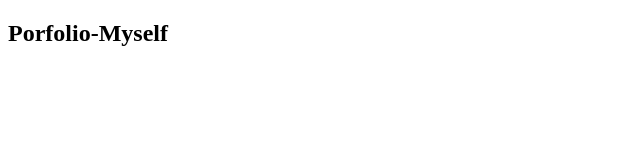
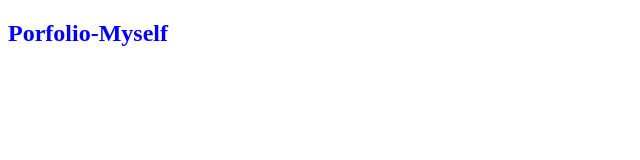
Before and after one commit to learnwithvijith/portfolio, a plain HTML site: page index.html in a window 1280 px wide. Shown: the whole page, without its empty margins (0-640 px from the left). Drawn offline with Linux system fonts and the light colour scheme.

Commit message:
style added

```diff
--- /dev/null
+++ b/css/styles.css
@@ -0,0 +1,3 @@
+h2{
+    color: blue;
+}
--- a/index.html
+++ b/index.html
@@ -4,6 +4,7 @@
     <meta charset="UTF-8">
     <meta name="viewport" content="width=device-width, initial-scale=1.0">
     <title>Home-Portfolio</title>
+    <link rel="stylesheet" href="./css/styles.css"/>
 </head>
 <body>
     <h2>Porfolio-Myself</h2>
```
